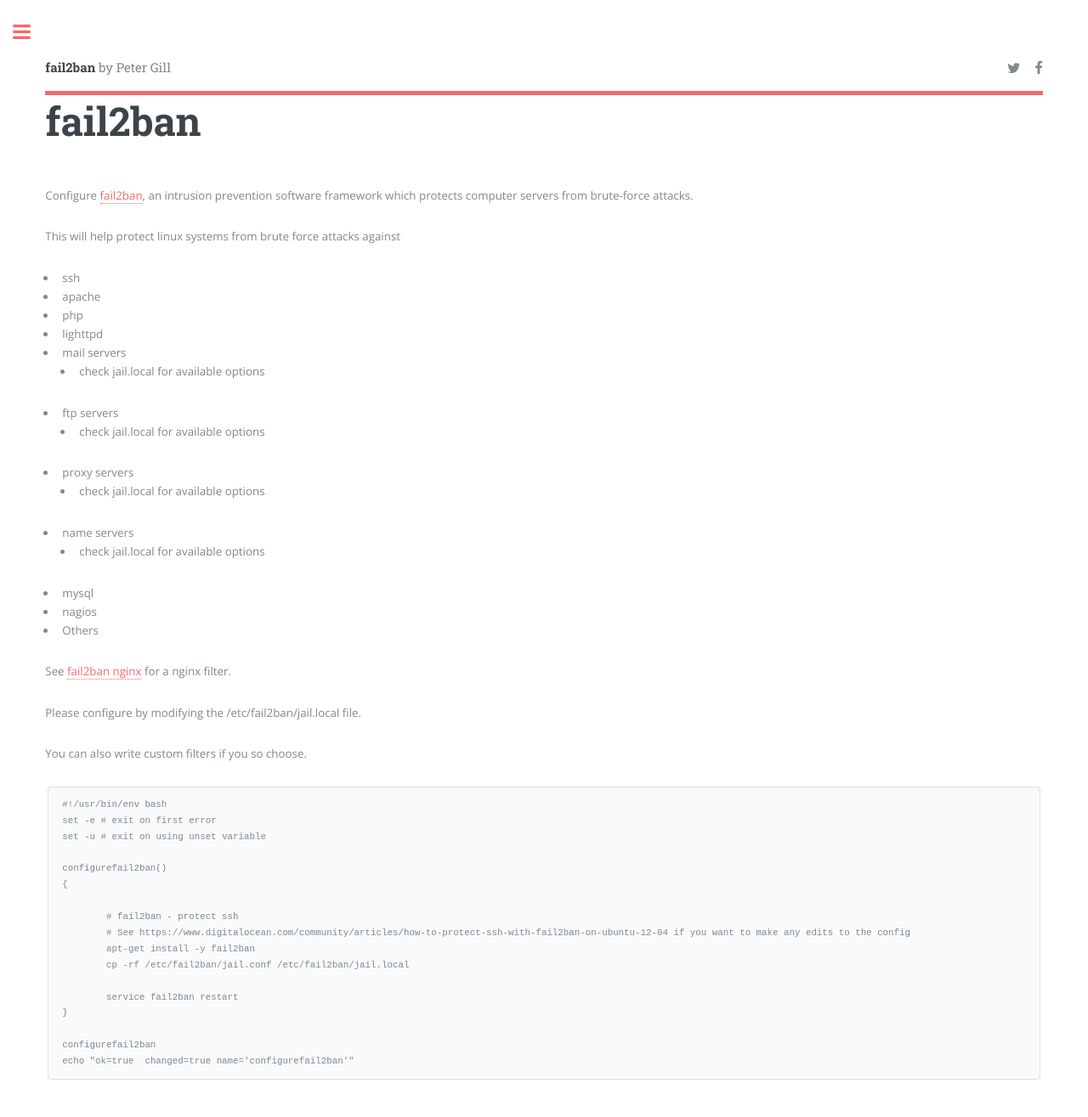
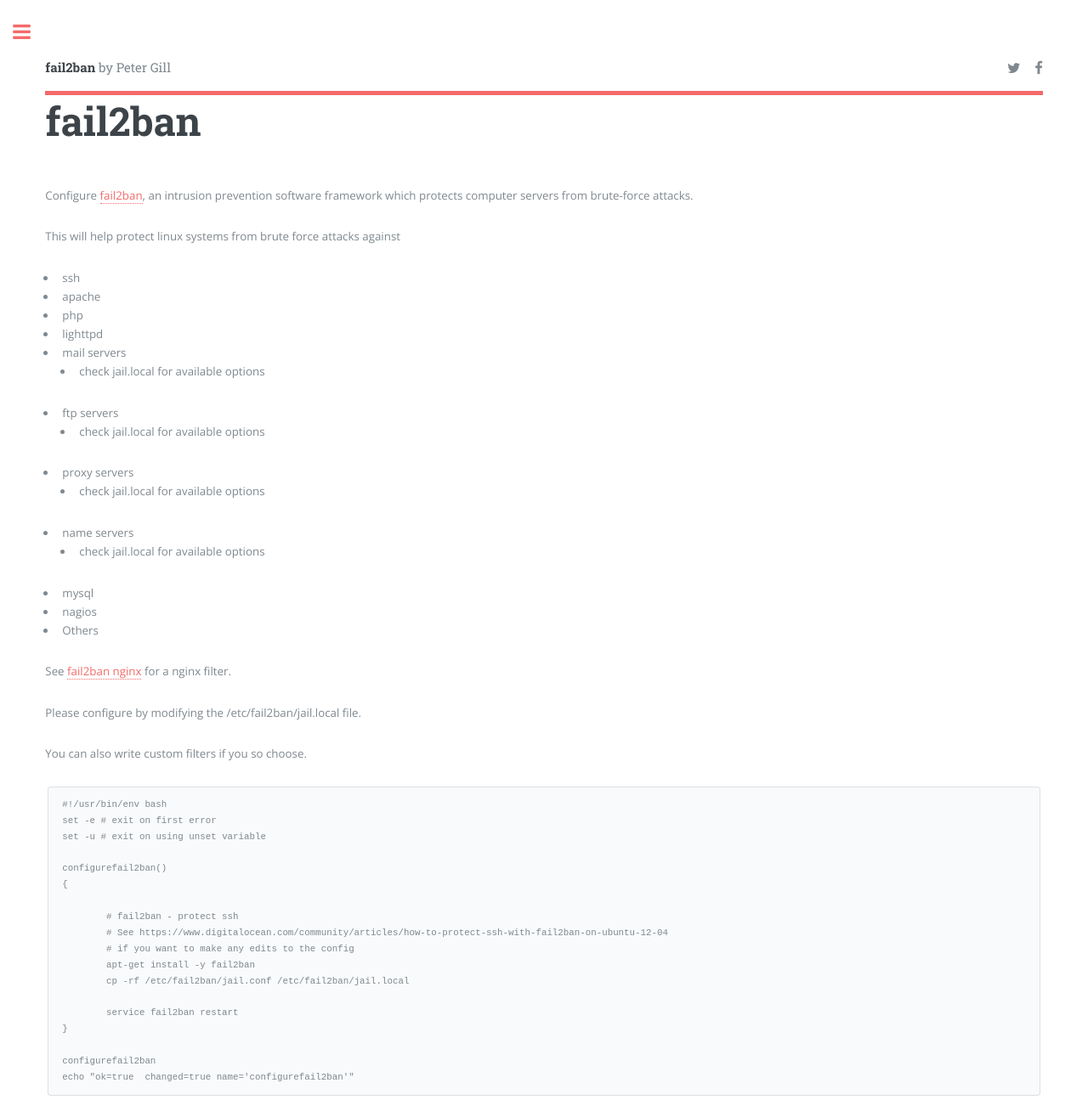
Before and after one commit to majorsilence/Dev, a Jekyll site: the page built from docs/DevOps/Fail2ban.md, in a window 1280 px wide. Shown: the whole page at 85% size. Built offline with Jekyll 4.4.1, drawn with Linux system fonts in a browser that asks for light colours.

Commit message:
fix spacing

```diff
--- a/docs/DevOps/Fail2ban.md
+++ b/docs/DevOps/Fail2ban.md
@@ -39,7 +39,8 @@
 {
 
 	# fail2ban - protect ssh
-	# See https://www.digitalocean.com/community/articles/how-to-protect-ssh-with-fail2ban-on-ubuntu-12-04 if you want to make any edits to the config
+	# See https://www.digitalocean.com/community/articles/how-to-protect-ssh-with-fail2ban-on-ubuntu-12-04
+	# if you want to make any edits to the config
 	apt-get install -y fail2ban
 	cp -rf /etc/fail2ban/jail.conf /etc/fail2ban/jail.local
 
```
